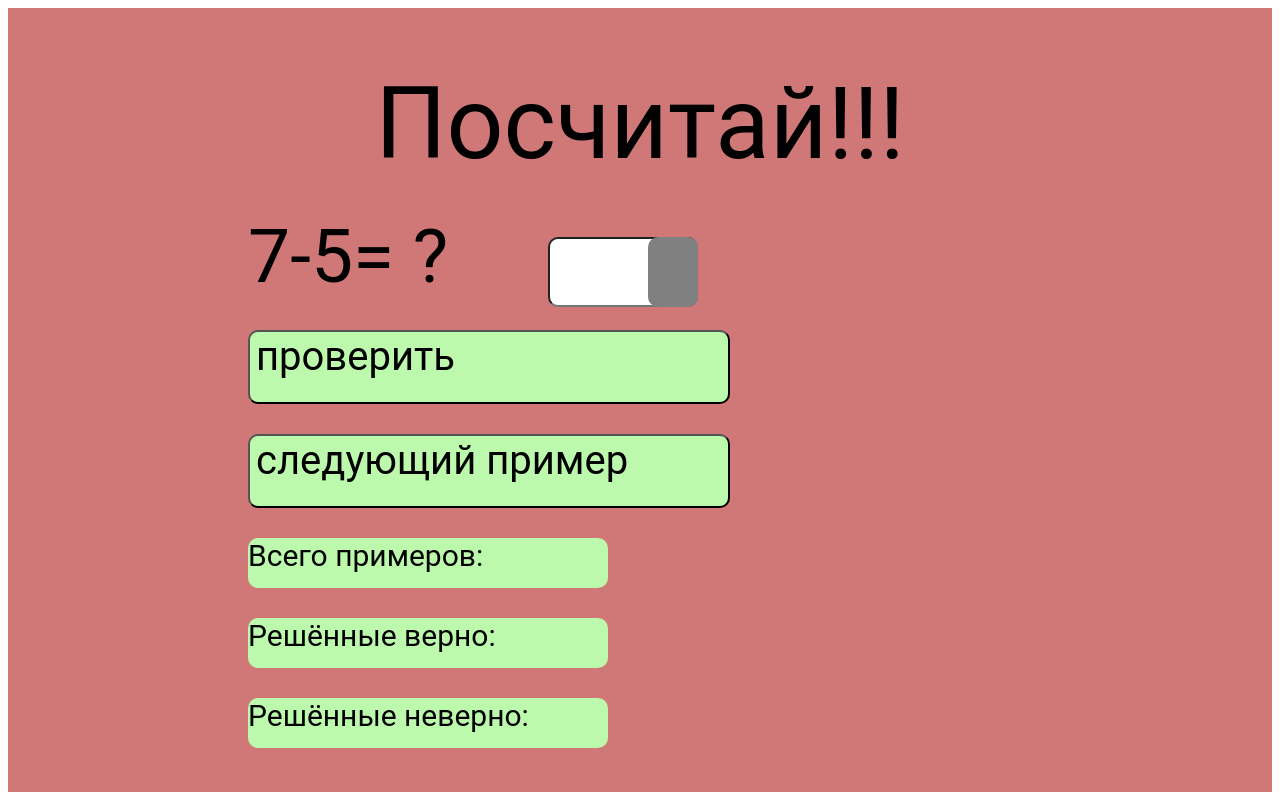
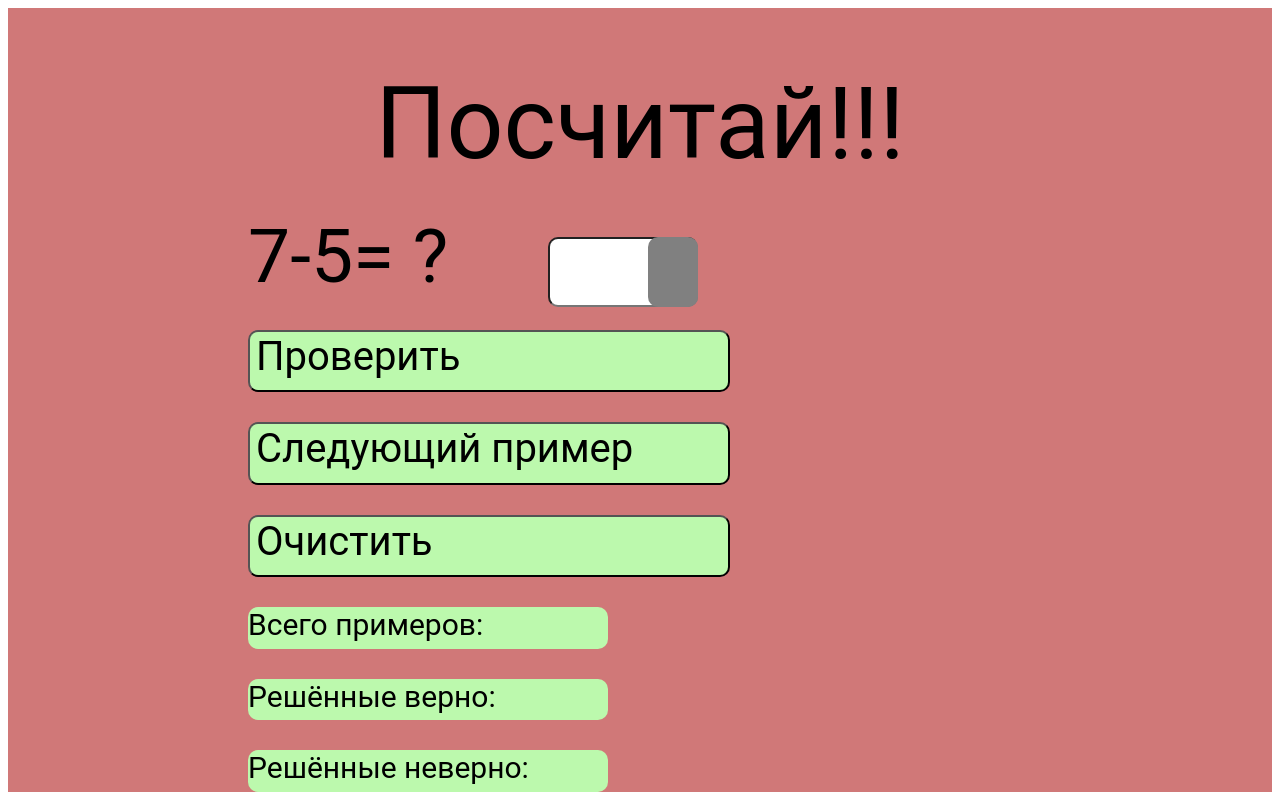
Before and after one commit to armmax0/armmax0.github.io, a plain HTML site: page index.html in a window 1280 px wide. Drawn offline with Linux system fonts and the light colour scheme.

Commit message:
Update index.html

```diff
--- a/index.html
+++ b/index.html
@@ -46,6 +46,7 @@
                 p = p + 1
                 document.getElementById("vsego").innerHTML="Всего ответов:" + q
                 document.getElementById("prav").innerHTML="Решённые верно:" + p
+                GC()
             }
             else {
                 console.log("neok", answ, document.getElementById("input").value)
@@ -60,6 +61,9 @@
             document.getElementById("input").value = ""
             document.getElementById("prover").style.background="gray"
             GU()
+        }
+        function GD() {
+            document.getElementById("input").value=""
         }
         window.onload = function() {
             GU()
@@ -77,8 +81,9 @@
                 <input type="number" id="input" style="display: flex; height: 70px; width: 150px; margin-top: 25px; font-size: 50px; visibility: visible;  margin-left: 300px; border-radius: 10px; position: absolute;">
                 <div style="display: flex; background-color: gray; width: 50px; height: 70px; margin-left: 400px; margin-top: 25px; border-radius: 10px; position: absolute;" id="prover"></div>
             </div>
-            <button style="display: flex; width: 482px; height: 74px; font-size: 40px; font-family: 'Roboto', sans-serif; margin-left: 240px; margin-top: 30px; border-radius: 10px; background-color: #BCF9AD;" id="but0" onclick="GB()">проверить</button>
-            <button style="display: flex; width: 482px; height: 74px; font-size: 40px; font-family: 'Roboto', sans-serif; margin-left: 240px; margin-top: 30px; border-radius: 10px; background-color: #BCF9AD;" id="but1" onclick="GC()">следующий пример</button>
+            <button style="display: flex; width: 482px; height: 74px; font-size: 40px; font-family: 'Roboto', sans-serif; margin-left: 240px; margin-top: 30px; border-radius: 10px; background-color: #BCF9AD;" id="but0" onclick="GB()">Проверить</button>
+            <button style="display: flex; width: 482px; height: 74px; font-size: 40px; font-family: 'Roboto', sans-serif; margin-left: 240px; margin-top: 30px; border-radius: 10px; background-color: #BCF9AD;" id="but1" onclick="GC()">Следующий пример</button>
+            <button style="display: flex; width: 482px; height: 74px; font-size: 40px; font-family: 'Roboto', sans-serif; margin-left: 240px; margin-top: 30px; border-radius: 10px; background-color: #BCF9AD;" id="but2" onclick="GD()">Очистить</button>
             <div style="display: flex; width: 360px; height: 50px; font-size: 30px; font-family: 'Roboto', sans-serif; margin-left: 240px; margin-top: 30px; border-radius: 10px; background-color: #BCF9AD;" id="vsego">Всего примеров:</div>
             <div style="display: flex; width: 360px; height: 50px; font-size: 30px; font-family: 'Roboto', sans-serif; margin-left: 240px; margin-top: 30px; border-radius: 10px; background-color: #BCF9AD;" id="prav">Решённые верно:</div>
             <div style="display: flex; width: 360px; height: 50px; font-size: 30px; font-family: 'Roboto', sans-serif; margin-left: 240px; margin-top: 30px; border-radius: 10px; background-color: #BCF9AD;" id="neprav">Решённые неверно:</div>
```
